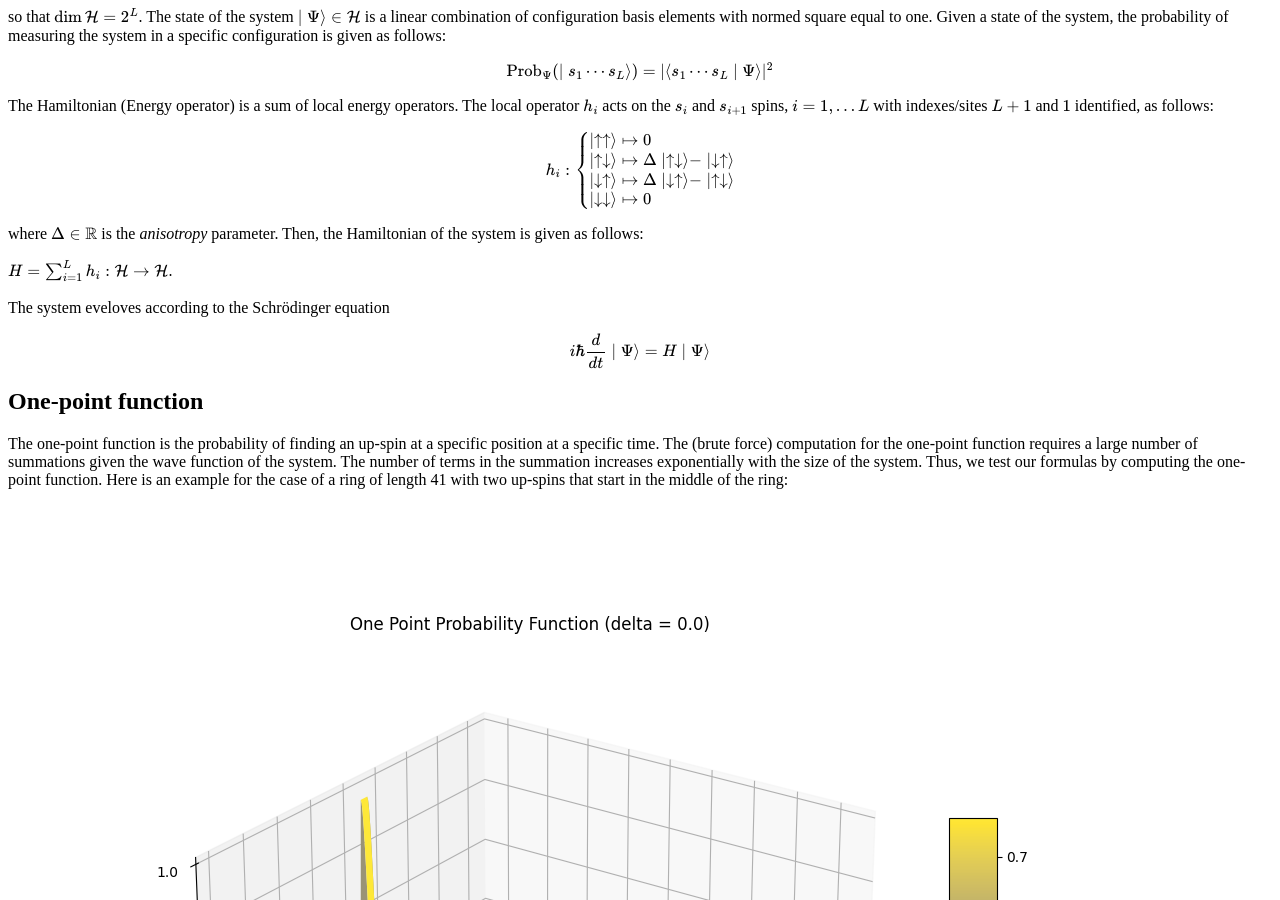
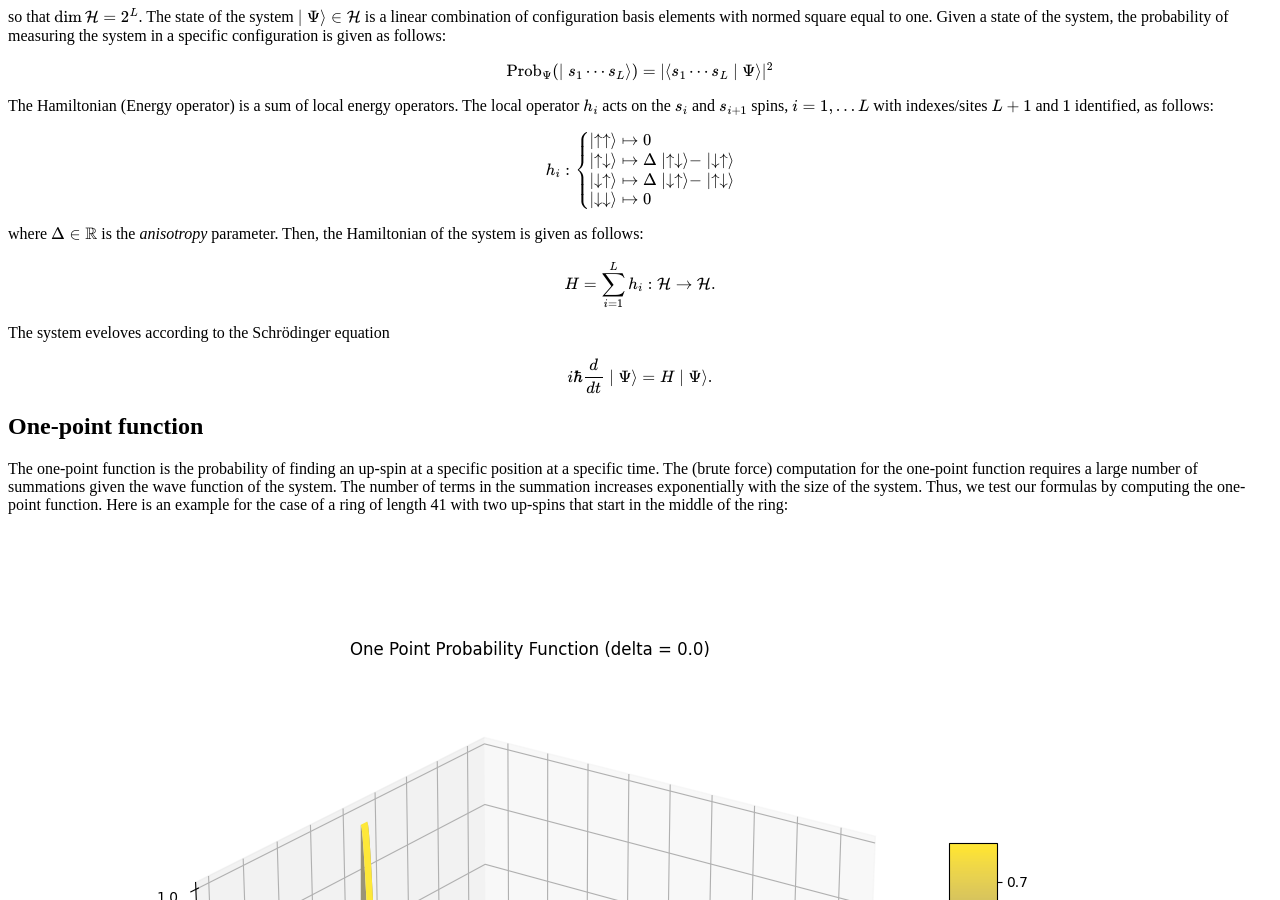
Before and after one commit to asaenz16/URSA23, a Jekyll site: the page built from index.md, in a window 1280 px wide and 900 px high, scrolled down 389 px. Built offline with Jekyll 4.4.1, drawn with Linux system fonts in a browser that asks for light colours; formulas are drawn with MathJax 3.

```diff
--- a/index.md
+++ b/index.md
@@ -37,13 +37,13 @@ $$
 where $$\Delta \in \mathbb{R}$$ is the *anisotropy* parameter. Then, the Hamiltonian of the system is given as follows:
 
 $$
-H= \sum_{i=1}^{L} h_{i}: \mathcal{H} \rightarrow \mathcal{H}
-$$.
+H= \sum_{i=1}^{L} h_{i}: \mathcal{H} \rightarrow \mathcal{H}.
+$$
 
 The system eveloves according to the Schrödinger equation
 
 $$
-i \hbar \frac{d}{dt}\mid \Psi \rangle = H \mid \Psi \rangle
+i \hbar \frac{d}{dt}\mid \Psi \rangle = H \mid \Psi \rangle.
 $$
 
 
```
